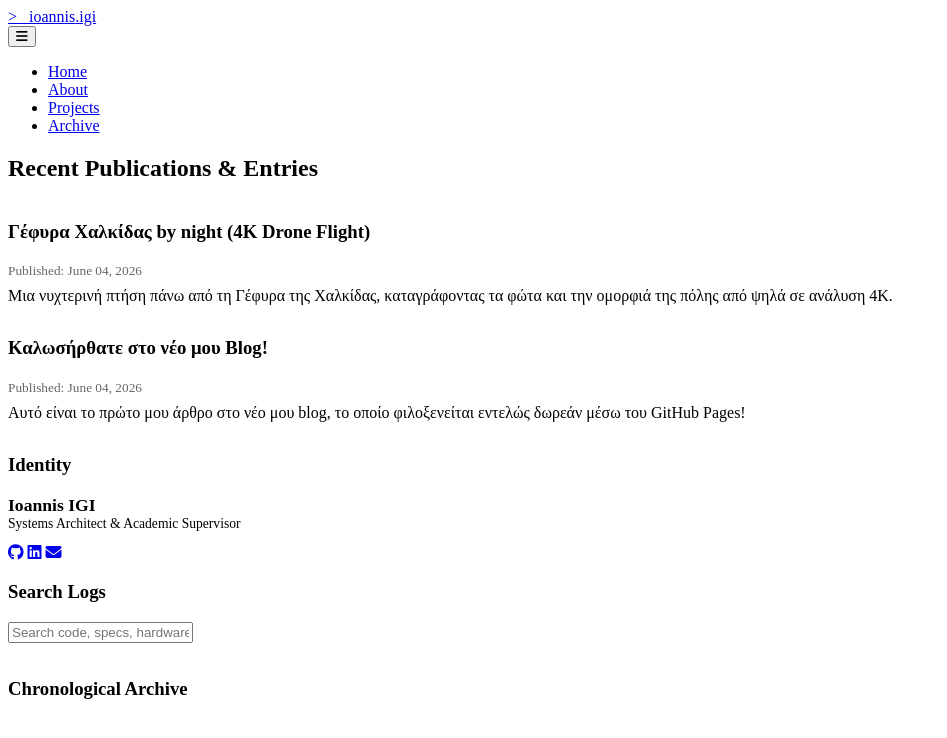
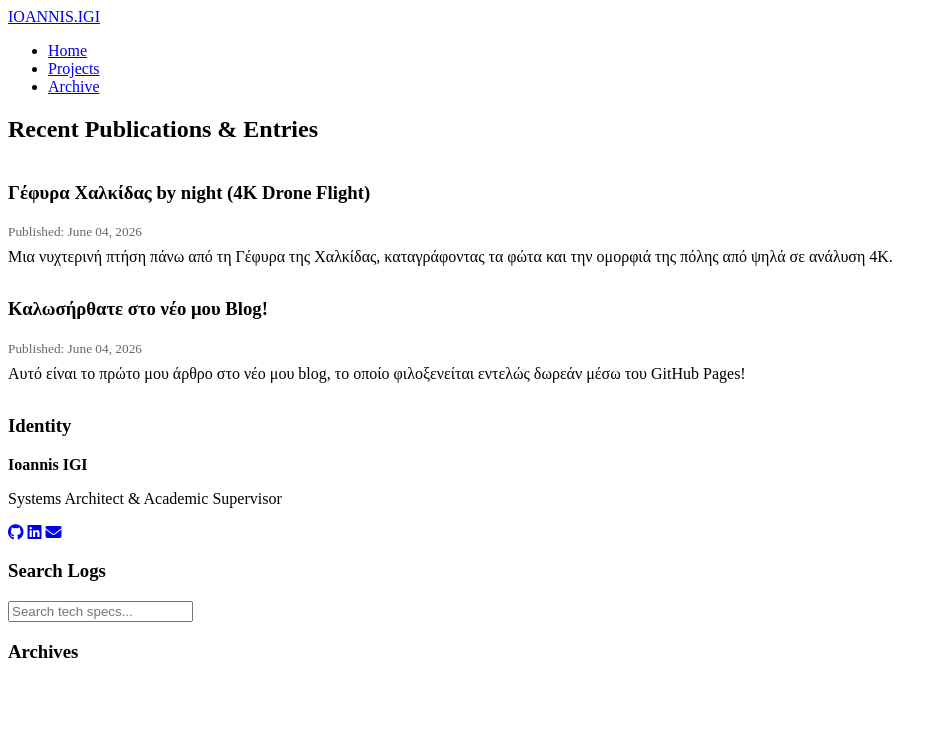
Before and after one commit to IoannisIn/ioannisin.github.io, a Jekyll site: the page built from index.html, in a window 1280 px wide. Shown: the top 738 px of the page, without its empty margins (0-947 px from the left). Built offline with Jekyll 4.4.1, drawn with Linux system fonts in a browser that asks for light colours; a style sheet for code colours, icons or effects is not loaded.

Commit message:
Update default.html

```diff
--- a/_layouts/default.html
+++ b/_layouts/default.html
@@ -3,76 +3,61 @@
 <head>
   <meta charset="UTF-8">
   <meta name="viewport" content="width=device-width, initial-scale=1.0">
-  <title>{% if page.title %}{{ page.title }} | {% endif %}{{ site.title }}</title>
-  <meta name="description" content="{{ page.description | default: site.description }}">
+  <title>{{ page.title }} | Ioannis IGI</title>
 
-  <!-- Cache Busting Link για άμεση ανανέωση -->
-  <link rel="stylesheet" href="{{ '/assets/css/styles.css?v=2.0' | relative_url }}">
-  <link rel="canonical" href="{{ page.url | absolute_url }}">
+  <!-- CSS με Cache Buster για να βλέπεις τις αλλαγές αμέσως -->
+  <link rel="stylesheet" href="{{ '/assets/css/styles.css?v=' | append: site.time | relative_url }}">
 
-  <!-- Icons (Async Loading για Lighthouse Performance) -->
-  <link rel="stylesheet" href="https://cdnjs.cloudflare.com/ajax/libs/font-awesome/6.4.0/css/all.min.css" media="print" onload="this.media='all'">
-  <link rel="stylesheet" href="https://cdn.jsdelivr.net/gh/jpswalsh/academicons@1/css/academicons.min.css" media="print" onload="this.media='all'">
-
-  <!-- OpenGraph / Metadata Matrix -->
-  <meta property="og:title" content="{{ page.title | default: site.title }}">
-  <meta property="og:type" content="website">
-  <meta property="og:url" content="{{ page.url | absolute_url }}">
+  <!-- UI Icons (GitHub, Scholar, κλπ) -->
+  <link rel="stylesheet" href="https://cdnjs.cloudflare.com/ajax/libs/font-awesome/6.4.0/css/all.min.css">
+  <link rel="stylesheet" href="https://cdn.jsdelivr.net/gh/jpswalsh/academicons@1/css/academicons.min.css">
 </head>
 <body>
 
-  <nav class="navbar">
-    <div class="brand"><a href="{{ '/' | relative_url }}">&gt;_ ioannis<span>.igi</span></a></div>
-    <button class="menu-btn" id="burger-menu-trigger" aria-label="Toggle Menu">
-      <i class="fas fa-bars"></i>
-    </button>
-    <ul class="nav-links" id="main-nav-drawer">
-      <li><a href="{{ '/' | relative_url }}">Home</a></li>
-      <li><a href="{{ '/about.html' | relative_url }}">About</a></li>
-      <li><a href="{{ '/projects.html' | relative_url }}">Projects</a></li>
-      <li><a href="{{ '/archive.html' | relative_url }}">Archive</a></li>
-    </ul>
-  </nav>
+  <header class="tech-nav">
+    <div class="nav-container">
+      <a href="/" class="brand-logo">IOANNIS<span>.IGI</span></a>
+      <ul class="nav-links">
+        <li><a href="/">Home</a></li>
+        <li><a href="/projects">Projects</a></li>
+        <li><a href="/archive">Archive</a></li>
+      </ul>
+    </div>
+  </header>
 
-  <div class="main-container">
-    <!-- Main Left Column -->
-    <main>
+  <div class="grid-container">
+    <main class="content-area">
       {{ content }}
     </main>
 
-    <!-- Engineering Sidebar Right -->
-    <aside class="sidebar-wrapper">
-      <!-- Author Identity Widget -->
-      <div class="widget-box">
+    <aside class="sidebar">
+      <div class="widget profile-card">
         <h3>Identity</h3>
-        <div style="font-weight: 700; font-size: 1.1rem; color: var(--text-primary);">Ioannis IGI</div>
-        <div style="color: var(--text-muted); font-size: 0.85rem; margin-bottom: 0.8rem;">Systems Architect & Academic Supervisor</div>
-        <div class="social-flex">
-          <a href="https://github.com/IoannisIn" target="_blank" rel="noopener" aria-label="GitHub"><i class="fab fa-github"></i></a>
-          <a href="#" target="_blank" rel="noopener" aria-label="LinkedIn"><i class="fab fa-linkedin"></i></a>
-          <a href="#" target="_blank" rel="noopener" aria-label="Google Scholar"><i class="ai ai-google-scholar"></i></a>
-          <a href="#" target="_blank" rel="noopener" aria-label="ORCID"><i class="ai ai-orcid"></i></a>
-          <a href="mailto:your-email@example.com" aria-label="Email"><i class="fas fa-envelope"></i></a>
+        <p><strong>Ioannis IGI</strong></p>
+        <p>Systems Architect & Academic Supervisor</p>
+        <div class="social-icons">
+          <a href="https://github.com/IoannisIn"><i class="fab fa-github"></i></a>
+          <a href="#"><i class="fab fa-linkedin"></i></a>
+          <a href="#"><i class="ai ai-google-scholar"></i></a>
+          <a href="#"><i class="fas fa-envelope"></i></a>
         </div>
       </div>
 
-      <!-- Live Search Core -->
-      <div class="widget-box">
+      <div class="widget search-box">
         <h3>Search Logs</h3>
-        <input type="text" id="sidebar-search-trigger" class="search-bar-input" placeholder="Search code, specs, hardware..." aria-label="Search posts">
-        <div id="search-results-panel" style="margin-top: 1rem; max-height: 280px; overflow-y: auto;"></div>
+        <input type="text" id="live-search" placeholder="Search tech specs...">
+        <div id="results-container"></div>
       </div>
 
-      <!-- Month/Year Archive -->
-      <div class="widget-box">
-        <h3>Chronological Archive</h3>
-        <ul class="archive-ui" id="sidebar-dynamic-archive">
-          <!-- Populated dynamically via main.js -->
+      <div class="widget archive-box">
+        <h3>Archives</h3>
+        <ul id="dynamic-archive">
+          <!-- Αυτό γεμίζει αυτόματα με JS -->
         </ul>
       </div>
     </aside>
   </div>
 
-  <script src="{{ '/assets/js/main.js' | relative_url }}"></script>
+  <script src="/assets/js/main.js"></script>
 </body>
 </html>
```
